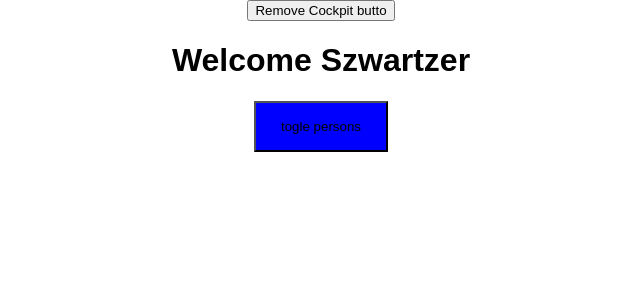
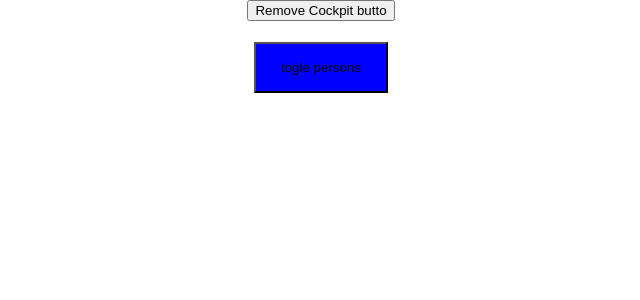
Before and after one commit to Areckyfox/ReactShwarz, a React app in the folder burger-schwartz/: page / in a window 1280 px wide. Shown: the top 300 px of the page, without its empty margins (319-959 px from the left). Built offline with nearby package versions, Linux system fonts and the light colour scheme.

Commit message:
another form of HOCs

```diff
--- a/burger-schwartz/src/containers/App.js
+++ b/burger-schwartz/src/containers/App.js
@@ -2,6 +2,8 @@
 import classes from "./App.css";
 import Persons from "../components/Persons/Persons";
 import Cockpit from "../components/Cockpit/Cockpit";
+import withClass from "../hoc/withClass";
+import Aux from '../hoc/Aux';
 
 class App extends Component {
   constructor(props) {
@@ -77,7 +79,7 @@
       );
     }
     return (
-      <div className={classes.App}>
+      <Aux>
         <button onClick={() => this.setState({ showCockpit: false })}>
           Remove Cockpit butto
         </button>
@@ -89,9 +91,9 @@
           />
         ) : null}
         {persons}
-      </div>
+      </Aux>
     );
   }
 }
 
-export default App;
+export default withClass(App, classes.App);
--- /dev/null
+++ b/burger-schwartz/src/hoc/withClass.js
@@ -0,0 +1,13 @@
+import React from 'react';
+
+
+const withClass = (WrappedComponent, className) =>{
+ return (props) =>  (
+        <div className={className}>
+            <WrappedComponent />
+        </div>
+    )
+}
+
+
+export default withClass;
```
